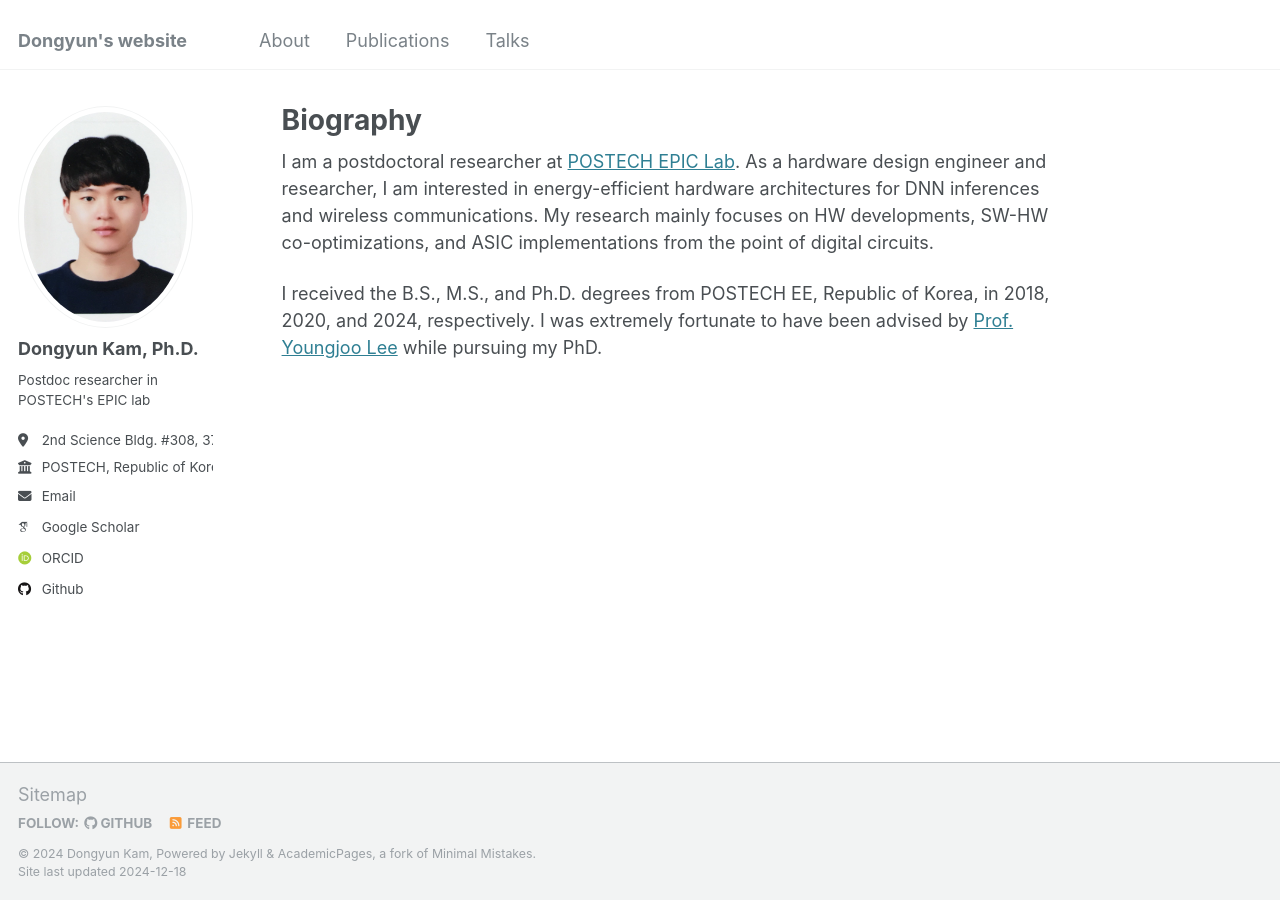
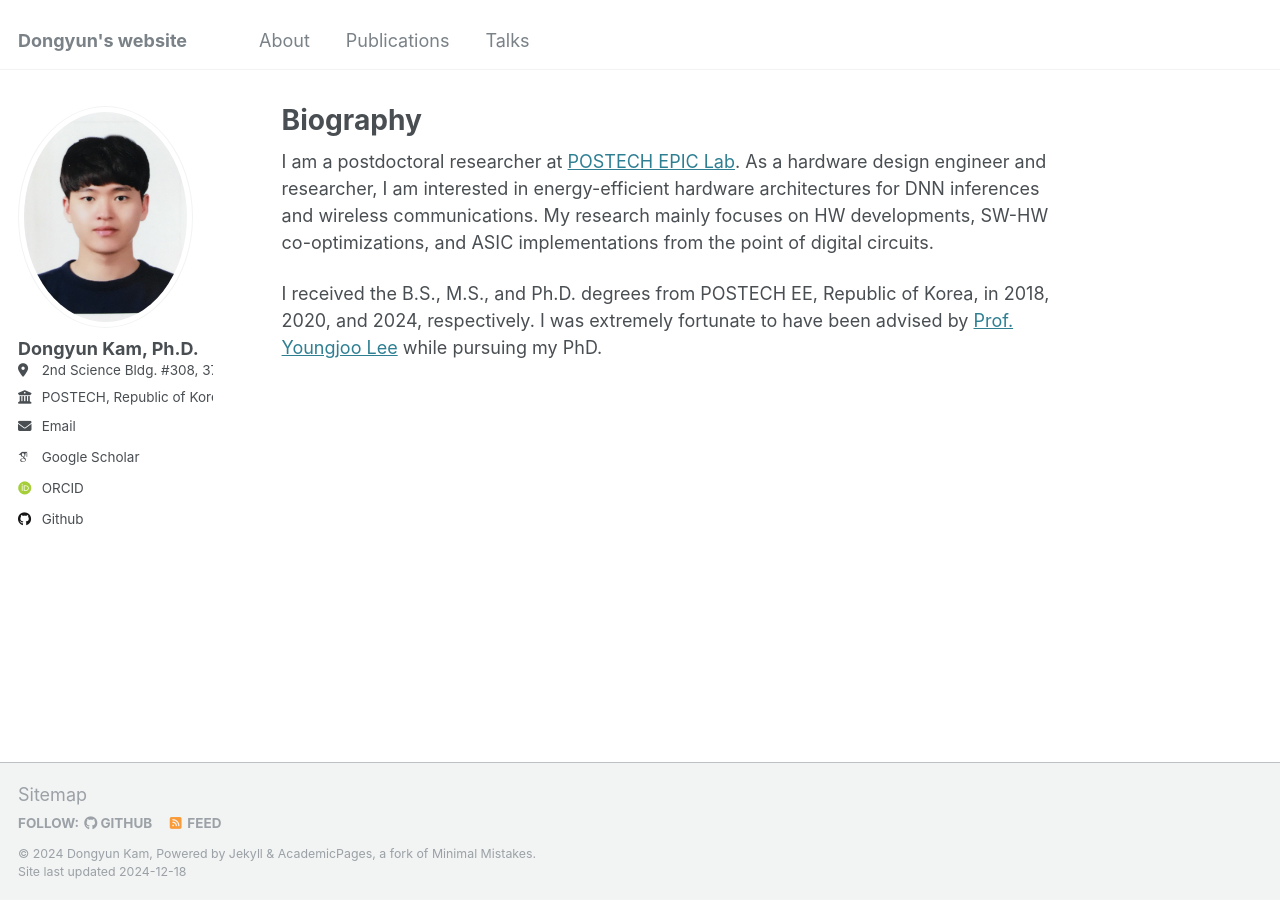
Before and after one commit to Dongyunkam/dongyunkam.github.io, a Jekyll site: the page built from _pages/about.md, in a window 1280 px wide. Built offline with Jekyll 4.4.1, drawn with Linux system fonts in a browser that asks for light colours; some web fonts are replaced.

Commit message:
Update _config.yml

```diff
--- a/_config.yml
+++ b/_config.yml
@@ -24,7 +24,7 @@ author:
   avatar           : dykam.jpeg
   name             : "Dongyun Kam, Ph.D."
   pronouns         : # example: "she/her"
-  bio              : "Postdoc researcher in POSTECH's EPIC lab"
+  bio              :
   location         : "2nd Science Bldg. #308, 37673"
   employer         : "POSTECH, Republic of Korea"
   uri              : # URL
```
